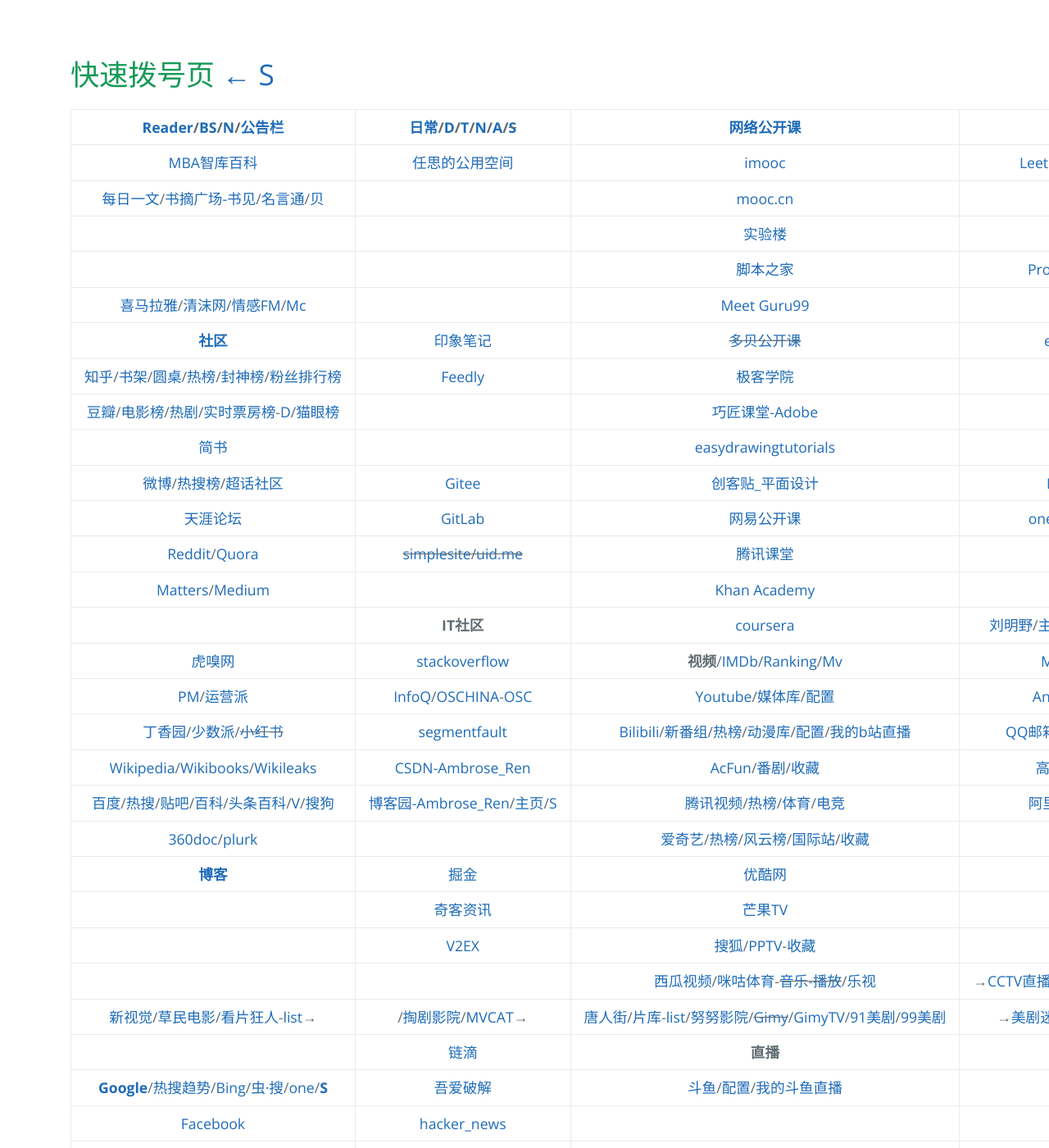
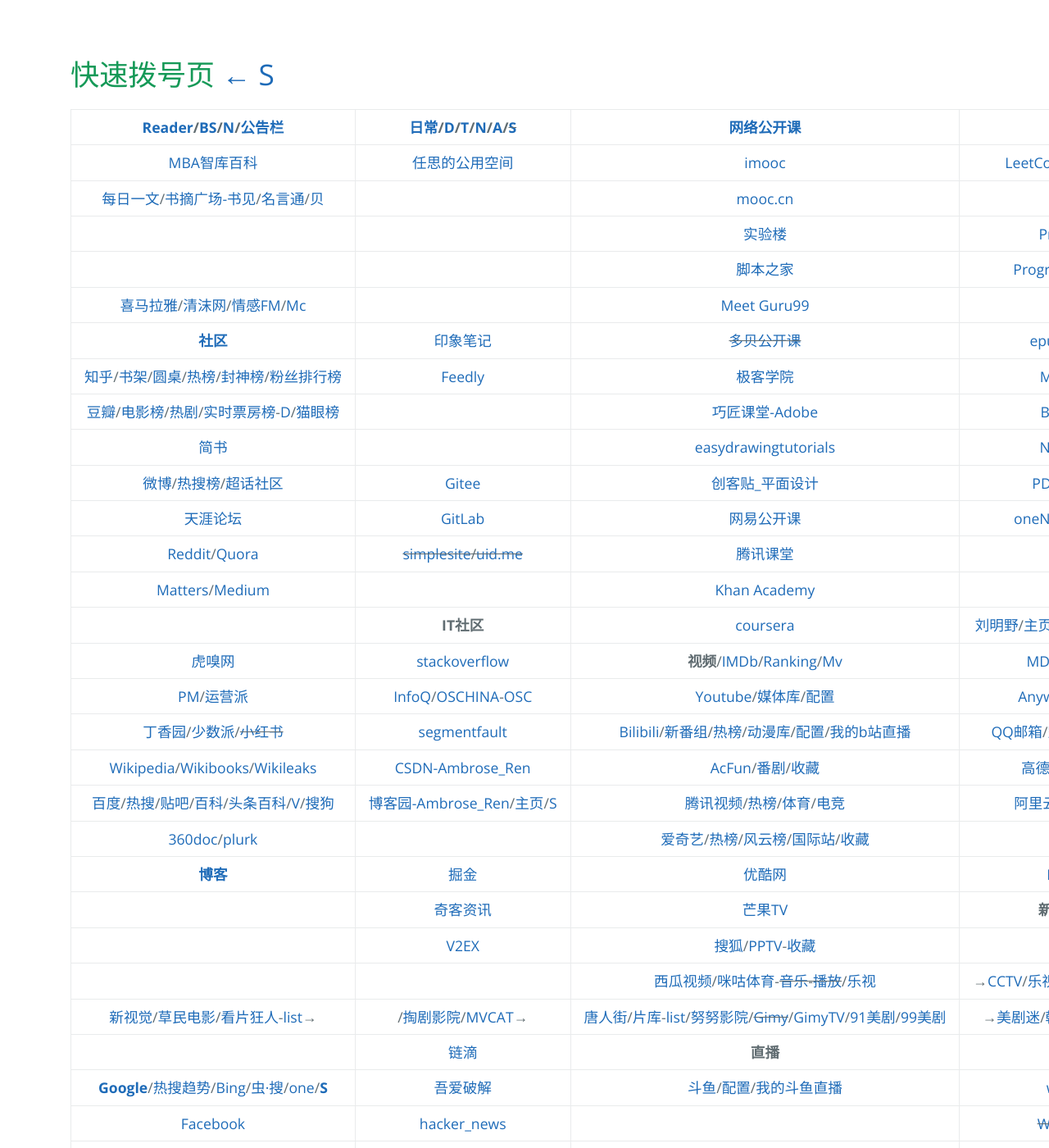
Before and after one commit to AmbroseRen/test, a Jekyll site: the page built from navigation.md, in a window 1280 px wide and 1400 px high. Shown: the whole window at 82% size. Built offline with Jekyll 4.4.1, drawn with Linux system fonts in a browser that asks for light colours; our own code applies the rules of GitHub Pages for plain Markdown files; the repository's description, which GitHub fills in, is left out.

Commit message:
Update navigation.md

```diff
--- a/navigation.md
+++ b/navigation.md
@@ -48,7 +48,7 @@
 | [<strong id="bk">博客</strong>](Library/Blog.md) | [掘金](https://juejin.cn/) | [优酷网](https://user.youku.com/page/usc/fav?theme=) | [PM](https://dh.woshipm.com/)/[addog](https://www.addog.vip/) |
 | []() | [奇客资讯](https://www.solidot.org/) | [芒果TV](https://i.mgtv.com/my/looklist) | __新手基础自学__ |
 | []() | [V2EX](https://www.v2ex.com/?tab=tech) | [搜狐](https://my.tv.sohu.com/i/bookmark)/[PPTV](https://www.pptv.com/)-[收藏](https://usercenter.pptv.com/web/user/collection) | [菜鸟教程](https://www.runoob.com/) |
-| []() | []() | [西瓜视频](https://www.ixigua.com/my/favorite)/[咪咕体育](https://www.miguvideo.com/mgs/website/prd/personalCenter.html#/collect)-~~[音乐](https://music.migu.cn/v3/my/playlist)-[播放](https://music.migu.cn/v3/music/player/audio)~~/[乐视](http://i.le.com/playrecord#favorite) | →[CCTV直播](https://tv.cctv.com/live/)/[乐视](http://www.leshitya.com/)/[直播F](http://www.hao5.net/)/[电视](http://www.tvyan.com/)源/[牛视](https://www.chaojidianshi.net/)A |
+| []() | []() | [西瓜视频](https://www.ixigua.com/my/favorite)/[咪咕体育](https://www.miguvideo.com/mgs/website/prd/personalCenter.html#/collect)-~~[音乐](https://music.migu.cn/v3/my/playlist)-[播放](https://music.migu.cn/v3/music/player/audio)~~/[乐视](http://i.le.com/playrecord#favorite) | →[CCTV](https://tv.cctv.com/live/)/[乐视](http://www.leshitya.com/)/[直播F](http://www.hao5.net/)/[电视](http://www.tvyan.com/)源/[牛视](https://www.chaojidianshi.net/)A |
 | [新视觉](https://www.ixinshijue.com/)/[草民电影](https://www.cmdy555.com/)/[看片狂人](https://www.kpkuang.com/)-[list](https://whereiskpkuang.com/)→ | []()/[掏剧影院](https://www.taojuyb.com/)/[MVCAT](https://www.mvcat.com/)→ | [唐人街](https://www.tangrenjie.tv/)/[片库](https://www.mypianku.net/)-[list](https://www.pianku.tv/)/[努努影院](https://www.nunuyy.cc/)/~~[Gimy](https://gimy.app/)~~/[GimyTV](https://gimytv.com/)/[91美剧](https://91mjw.com/)/[99美剧](https://www.99meiju.org/) | →[美剧迷](https://www.meijumi.net/)/[韩剧网](https://www.tvn.cc/)-[kortw](https://kortw.com/)/[蛋蛋赞](https://www.dandanzan.cc/) |
 | []() | [链滴](https://ld246.com/) | __直播__ | [w3school](https://www.w3school.com.cn/) |
 | [__Google__](https://www.google.com/)/[热搜趋势](https://trends.google.com/trends/?geo=US)/[Bing](https://cn.bing.com/)/[虫·搜](https://search.chongbuluo.com/)/[one](https://aur.one)/[<strong id="searchs">S</strong>](Library/SearchEngine.md) | [吾爱破解](https://www.52pojie.cn/) | [斗鱼](https://www.douyu.com/directory/myFollow)/[配置](https://mp.douyu.com/live/main)/[我的斗鱼直播](https://www.douyu.com/10150268) | [w3cschool](https://www.w3cschool.cn/) |
```
